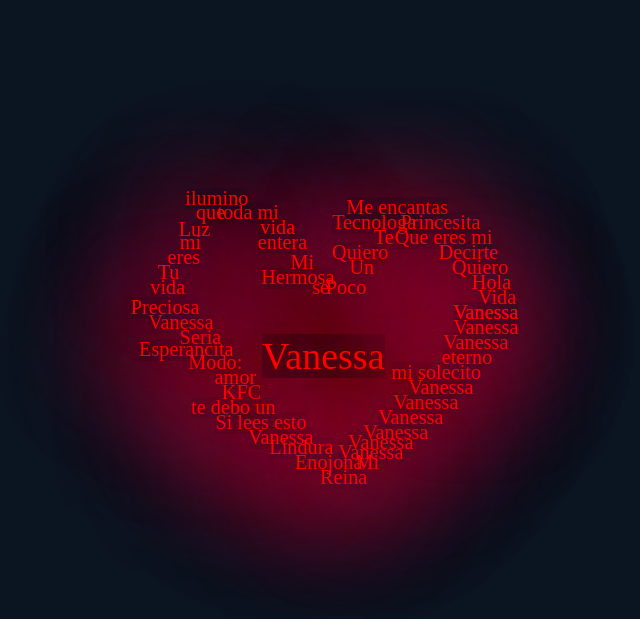
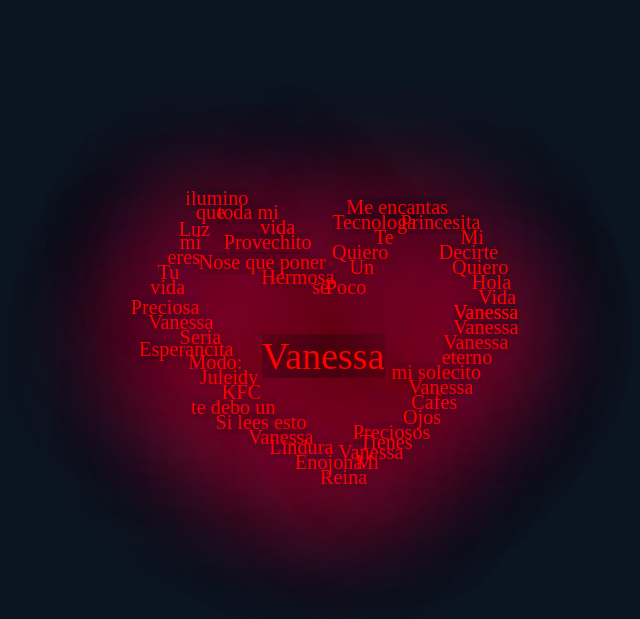
Before and after one commit to Diegoxtz/VanessaC, a plain HTML site: page index.html in a window 1280 px wide. Shown: the part 35-654 px from the top of the page, without its empty margins (368-1008 px from the left). Drawn offline with Linux system fonts and the light colour scheme.

Commit message:
Update index.html

```diff
--- a/index.html
+++ b/index.html
@@ -314,10 +314,10 @@ margin-right: auto;
       <p class="primera">Reina</p>
       <p class="segunda">Mi</p>
       <p class="tercera">Vanessa</p>
-      <p class="cuarta">Vanessa</p>
-      <p class="quinta">Vanessa</p>
-      <p class="sexta">Vanessa</p>
-      <p class="septima">Vanessa</p>
+      <p class="cuarta">Tienes</p>
+      <p class="quinta">Preciosos</p>
+      <p class="sexta">Ojos</p>
+      <p class="septima">Cafes</p>
       <p class="octava">Vanessa</p>
       <p class="novena">mi solecito</p>
       <p class="decima">eterno
@@ -331,7 +331,7 @@ margin-right: auto;
       <p class="decima6">Hola</p>
       <p class="decima7">Quiero</p>
       <p class="decima8">Decirte</p>
-      <p class="decima9">Que eres mi</p>
+      <p class="decima9">Mi</p>
       <p class="vigesima">Princesita</p>
       <p class="vigesima1">Me encantas</p>
       <p class="vigesima2">Tecnologa</p>
@@ -346,7 +346,7 @@ margin-right: auto;
       <p class="cuarta-">Si lees esto</p>
       <p class="quinta-">te debo un</p>
       <p class="sexta-">KFC</p>
-      <p class="septima-">amor</p>
+      <p class="septima-">Juleidy</p>
       <p class="octava-">Modo:</p>
       <p class="novena-">Esperancita</p>
       <p class="decima-">Seria</p>
@@ -362,8 +362,8 @@ margin-right: auto;
       <p class="vigesima-1">ilumino</p>
       <p class="vigesima-2">toda mi</p>
       <p class="vigesima-3">vida</p>
-      <p class="vigesima-4">entera</p>
-      <p class="vigesima-5">Mi</p>
+      <p class="vigesima-4">Provechito</p>
+      <p class="vigesima-5">Nose que poner</p>
       <p class="vigesima-6">Hermosa</p>
       <p class="vigesima-7">se</p>
 
```
